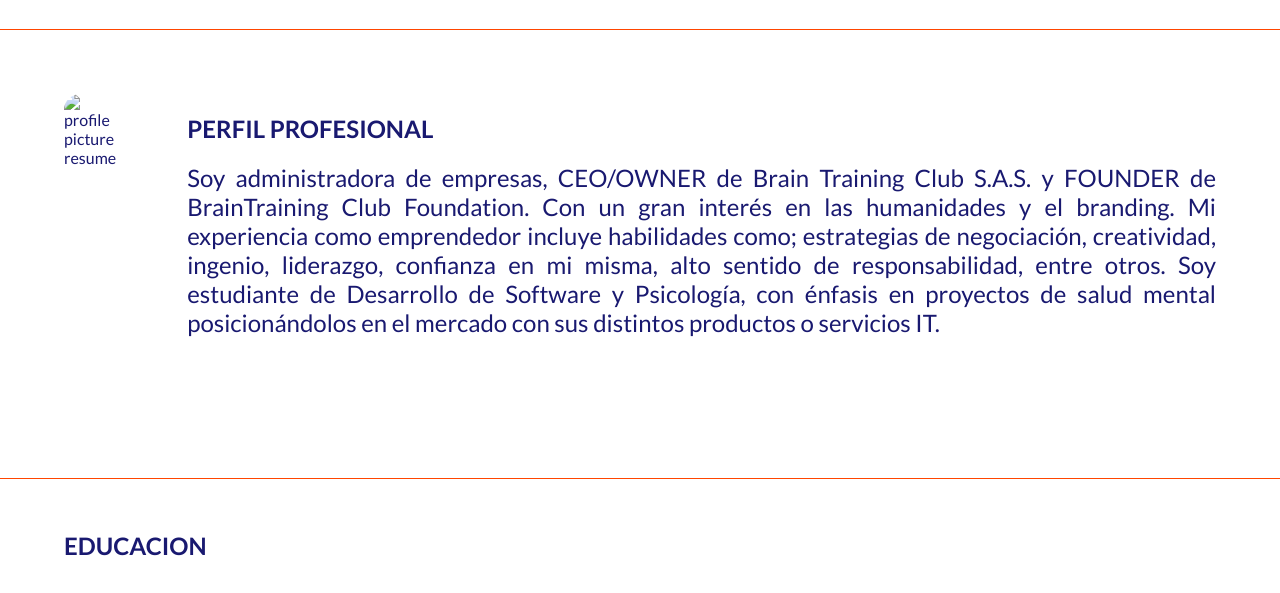
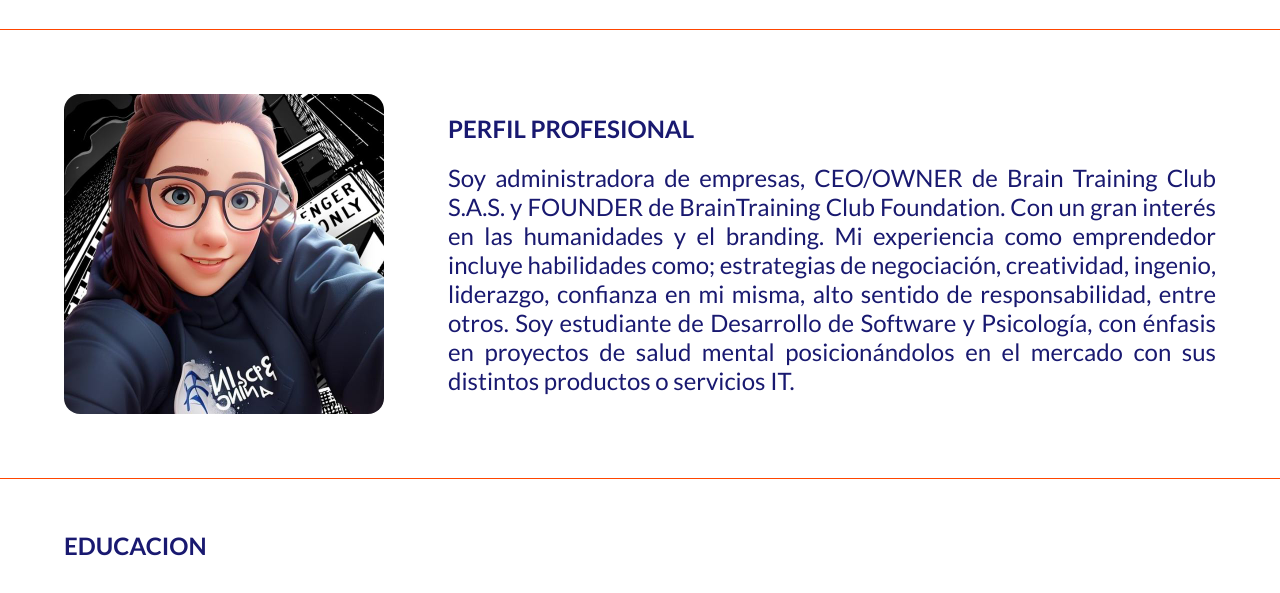
Before and after one commit to NeuromotionPI/hoja-de-vida, a plain HTML site: page index.html in a window 1280 px wide. Shown: the part 181-774 px from the top of the page. Drawn offline with Linux system fonts and the light colour scheme; the site is published under a folder, as on GitHub Pages, so addresses that start at the root find nothing.

Commit message:
update image route

```diff
--- a/index.html
+++ b/index.html
@@ -23,7 +23,7 @@
     <section class="divider"></section>
     <main>
         <article class="articleContainer">
-            <img class="profileImage" src="/assets/images/mercelena-profile-hdv.jpg" alt="profile picture resume" />
+            <img class="profileImage" src="./assets/images/mercelena-profile-hdv.jpg" alt="profile picture resume" />
             <div class="perfilProfesionalContainer">
                 <h2>PERFIL PROFESIONAL</h2>
                 <p class="perfilTexto">Soy administradora de empresas, CEO/OWNER de Brain Training Club S.A.S. y FOUNDER
```
